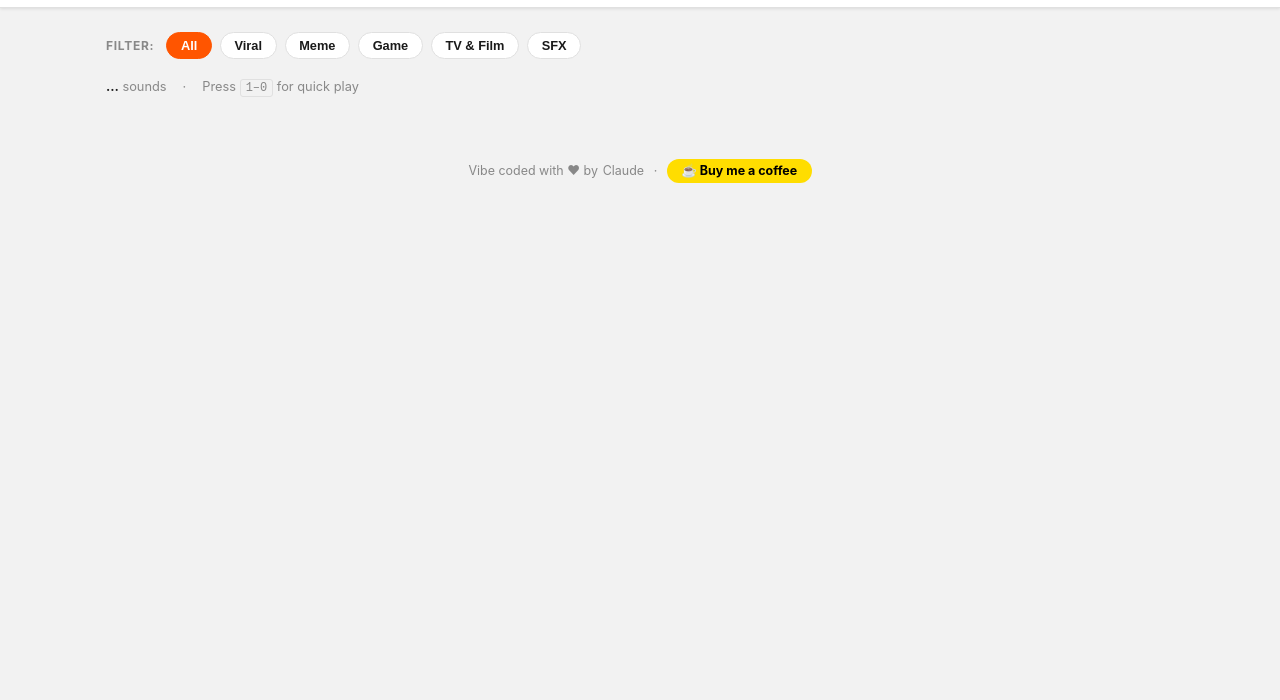
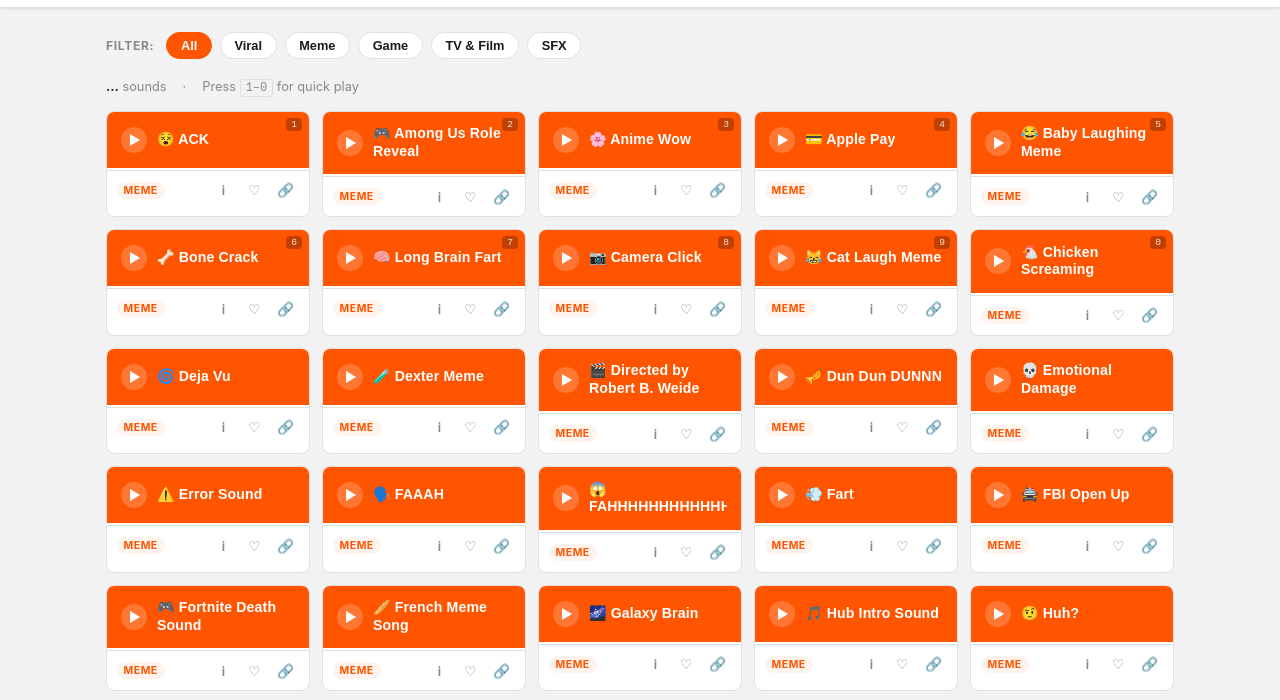
Before and after one commit to iamnick-e/semes, a website: page docs/index.html in a window 1280 px wide. Shown: the part 50-750 px from the top of the page. Drawn offline with Linux system fonts and the light colour scheme.

Commit message:
fix: wrap grid build in async init() so sounds load before render

```diff
--- a/docs/index.html
+++ b/docs/index.html
@@ -655,6 +655,7 @@ async function loadGlobalCounts() {
 }
 
 // ─── Build grid ───────────────────────────────────────────────────────────
+async function init() {
 const grid    = document.getElementById('sound-grid');
 const npEl    = document.getElementById('now-playing');
 const npText  = document.getElementById('np-text');
```
